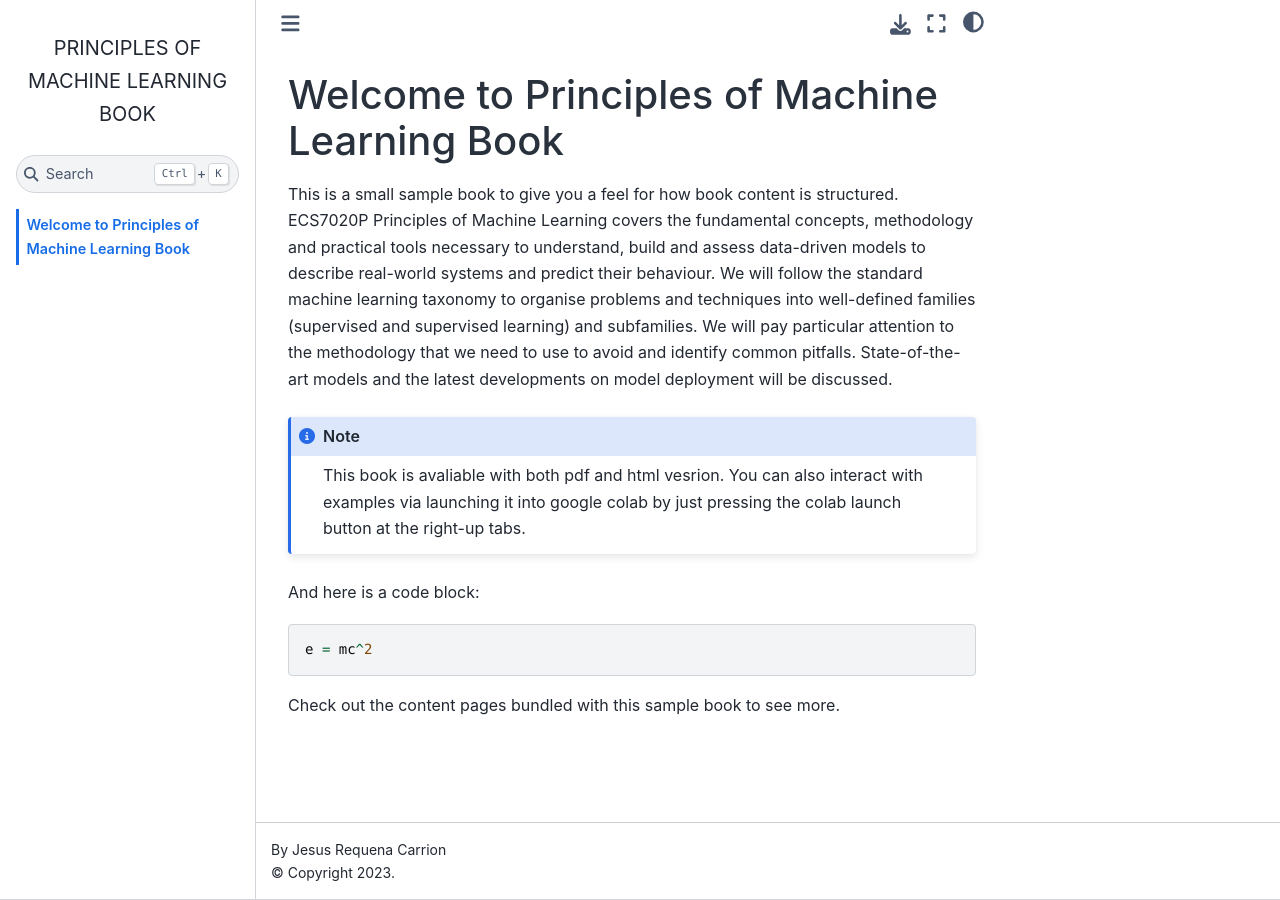
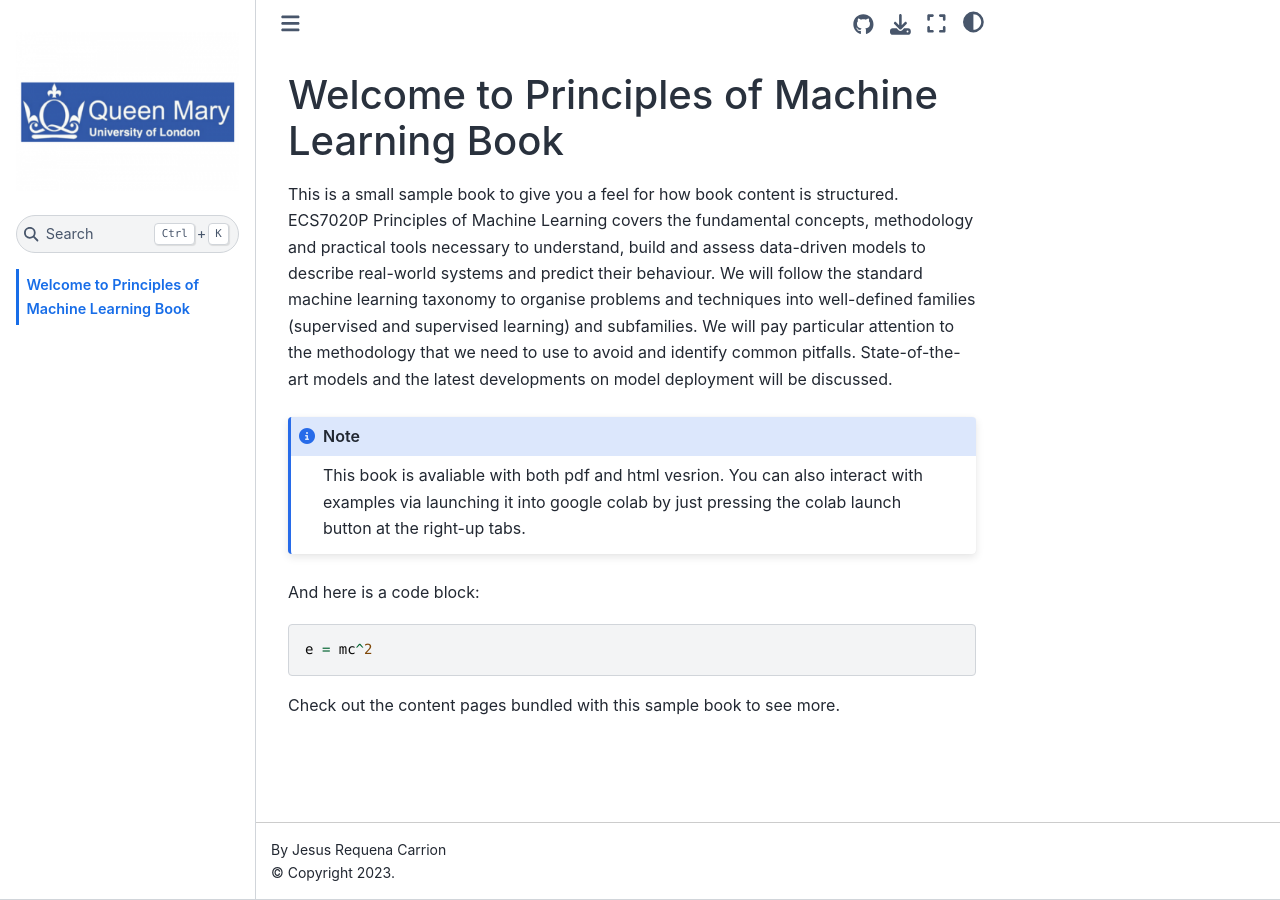
Before and after one commit to ammaryasirnaich/fml_book, a Jupyter Book: the page built from intro.md, in a window 1280 px wide. Built offline with Jupyter Book 1.0.4 settings and Sphinx 7.4.7 and the Sphinx Book theme 1.1.4, drawn with Linux system fonts in a browser that asks for light colours; pages that are not in the unit, such as notebooks, are missing from menus; some of the changed lines change nothing that is shown.

Commit message:
Update _config.yml
reverting back the changes

```diff
--- a/_config.yml
+++ b/_config.yml
@@ -1,143 +1,38 @@
-######################
-# Jekyll site settings
-######################
-title: PRINCIPLES OF MACHINE LEARNING BOOK #@@@ CHANGE THIS -1 @@@#
-author: Jesus Requena Carrion #@@@ CHANGE THIS -2  @@@#
-email: my.first.jupyter.book@gmail.com #@@@ CHANGE THIS -3 @@@#
-description: >- # this means to ignore newlines until "baseurl:"
-  This book is for learning the fundamentals of machine learning
+# Book settings
+# Learn more at https://jupyterbook.org/customize/config.html
 
-# the name of your GitHub Repo.
-# If there is no subpath for your site, use an empty string ""
-baseurl: "/fml_book" #@@@ CHANGE THIS -5 @@@#
+title: PRINCIPLES OF MACHINE LEARNING BOOK
+author: Jesus Requena Carrion
+logo: ./images/qmul_logo.png
 
+# Force re-execution of notebooks on each build.
+# See https://jupyterbook.org/content/execute.html
+execute:
+  # off : to stop execution of cells during creating document
+  # force : to execute the cells
+  execute_notebooks: force
 
-# the base hostname & protocol for your site.
-# Since we are deloying on GitHub pages, the URL has the format:
-# "https://your-github-username.github.io/"
-# In my case is:
-url: "https://ammaryasirnaich.github.io/" #@@@ CHANGE THIS - 6 @@@#
+# Define the name of the latex output file for PDF builds
+latex:
+  latex_documents:
+    targetname: principles_machine_learning.tex
 
-#######################
-# Jupyter Book settings
-#######################
+# Add a bibtex file so that we can create citations
+bibtex_bibfiles:
+  - references.bib
 
-# Main page settings
-# Optional: you can replace with <https://github.com/my-first-jupyter-book/my-book-site> your repo URL
-footer_text               : View source repository at <a href="https://github.com/my-first-jupyter-book/my-book-site"></a> #@@@ CHANGE THIS - 7 @@@#
+# Information about where the book exists on the web
+repository:
+  url: https://github.com/ammaryasirnaich/MachinelearningBook       # Online location of your book
+  path_to_book: Principles_of_machine_learning  # Optional path to your book, relative to the repository root
+#  branch: master  # Which branch of the repository should be used when creating links (optional)
 
-# Sidebar settings
-show_sidebar              : true  # Show the sidebar. Only set to false if your only wish to host a single page.
-collapse_inactive_chapters: true  # Whether to collapse the inactive chapters in the sidebar
-collapse_inactive_sections: true  # Whether to collapse the sub-sections within a non-active section in the sidebar
-#textbook_logo             : images/logo/logo.png  # A logo to be displayed at the top of your textbook sidebar. Should be square
-#textbook_logo_link        : https://jupyterbook.org/intro.html  # A link for the logo.
-sidebar_footer_text       : 'Powered by <a href="https://jupyterbook.org">Jupyter Book</a>'
-number_toc_chapters       : true  # Whether to add numbers to chapterse in your Table of Contents. If true, you can control this at the Chapter level in _data/toc.yml
+# Add GitHub buttons to your book
+# See https://jupyterbook.org/customize/config.html#add-a-link-to-your-repository
+html:
+  use_issues_button: true
+  use_repository_button: true
 
-# Search settings
-search_max_words_in_content : 100  # In the search function, use at most this many words (too many words will make search slow)
-
-# Controlling page information
-page_titles                    : infer  # Either `None`, `infer`, or `toc`
-page_authors                   : None  # Either `None` or `infer`
-filename_title_split_character : '_'  # If inferring titles based on filename, splt on this character.
-
-# Math settings
-number_equations               : false  # Whether to automatically number all block equations with MathJax
-
-########################
-# Interact link settings
-########################
-
-# General interact settings
-use_jupyterlab                   : false  # If 'true', interact links will use JupyterLab as the interface
-
-# Jupyterhub link settings
-use_jupyterhub_button            : false  # If 'true', display a button that will direct users to a JupyterHub (that you provide)
-jupyterhub_url                   : ""  # The URL for your JupyterHub. If no URL, use ""
-jupyterhub_interact_text         : "Interact"  # The text that interact buttons will contain.
-
-# Binder link settings
-use_binder_button                : true  # If 'true', add a binder button for interactive links
-binderhub_url                    : https://mybinder.org  # The URL for your BinderHub. If no URL, use ""
-
-
-binder_repo_base                 : https://github.com/ammaryasirnaich/fml_book/tree/master/docs  #@@@ CHANGE THIS @@@  -8 # # The site on which the textbook repository is hosted
-binder_repo_org                  : notebooks #@@@ CHANGE THIS @@@ - 9# # Your GitHub username
-
-binder_repo_name                 : my-book-site  # The project repo name
-binder_repo_branch               : master  # The branch on which your textbook is hosted.
-binderhub_interact_text          : "Interact via Binder"  # The text that interact buttons will contain.
-
-# Thebelab settings
-use_thebelab_button              : true  # If 'true', display a button to allow in-page running code cells with Thebelab
-thebelab_button_text             : "Thebelab"  # The text to display inside the Thebelab initialization button
-codemirror_theme                 : "abcdef"  # Theme for codemirror cells, for options see https://codemirror.net/doc/manual.html#config
-
-# nbinteract settings
-use_show_widgets_button              : true  # If 'true', display a button to allow in-page running code cells with nbinteract
-
-# Download settings
-use_download_button              : true  # If 'true', display a button to download a zip file for the notebook
-download_button_text             : "Download" # The text that download buttons will contain
-download_page_header             : "Made with Jupyter Book" # A header that will be displayed at the top of and PDF-printed page
-
-#######################################################################################
-# Jupyter book settings you probably don't need to change
-
-content_folder_name       : "notebooks"  # The folder where your raw content (notebooks/markdown files) are located
-images_url                : "/_static/images" # Path to static image files
-css_url                   : "/_static/css" # Path to static CSS files
-js_url                    : "/_static/js" # Path to JS files
-custom_static_url         : "/_static" # Path to user's custom CSS/JS files
-
-#######################################################################################
-# Jekyll build settings (only modify if you know what you're doing)
-
-# Site settings
-defaults:
-  - scope:
-      path: ""
-    values:
-      layout: "default"
-      toc: true
-      toc_label: "  On this page"
-      toc_icon: "list-ul"
-      excerpt: ''
-
-favicon_path: "images/logo/favicon.ico"
-
-# Markdown Processing
-markdown: kramdown
-kramdown:
-  input: GFM
-  syntax_highlighter: rouge
-
-sass:
-  style: compressed
-
-collections:
-  build:
-    output: true
-    permalink: /:path.html
-
-# Exclude from processing.
-# The following items will not be processed, by default. Create a custom list
-# to override the default setting.
-exclude:
-  - scripts/
-  - Gemfile
-  - Gemfile.lock
-  - node_modules
-  - vendor/bundle/
-  - vendor/cache/
-  - vendor/gems/
-  - vendor/ruby/
-
-plugins:
-  - jekyll-redirect-from
-  - jekyll-scholar
-
-# Jupyter Book version - DO NOT CHANGE THIS. It is generated when a new book is created
-jupyter_book_version: "0.6.4"
+launch_buttons:
+  binderhub_url: ""
+  colab_url: "https://colab.research.google.com"
```
